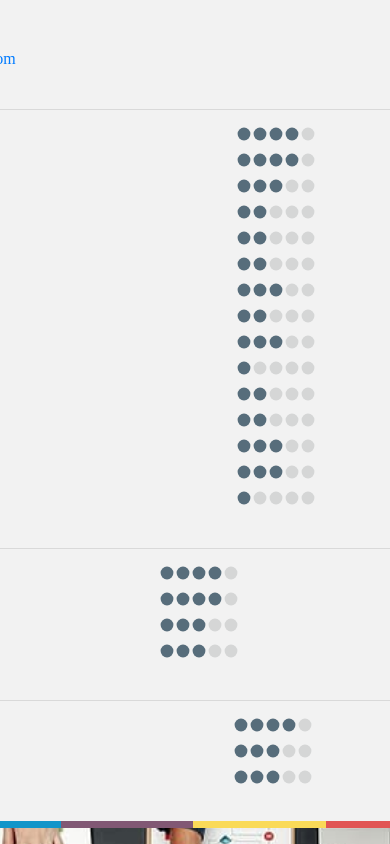
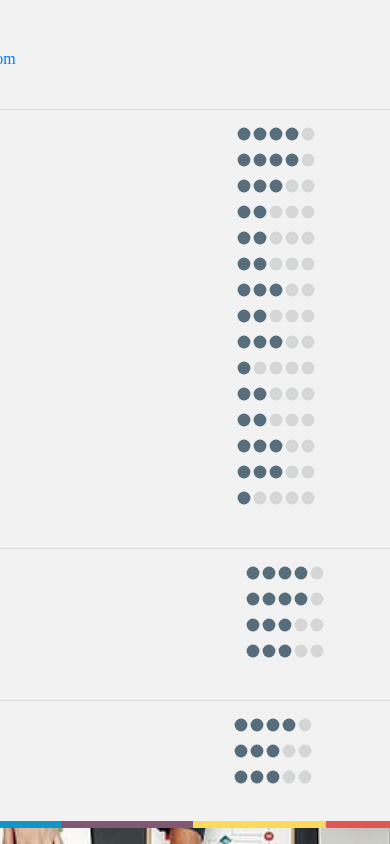
Before and after one commit to BJSamuel/BJSam.github.io, an Angular app: page / in a window 390 px wide. Shown: the part 1007-1851 px from the top of the page. Built offline with nearby package versions, Linux system fonts and the light colour scheme.

Commit message:
software padding test1

```diff
--- a/src/app/main-resume/main-resume.component.scss
+++ b/src/app/main-resume/main-resume.component.scss
@@ -154,7 +154,7 @@ background: linear-gradient(to right,#7dc57c 0,#7dc57c 16.6%,#1295c9 16.6%,#1295
 #RSoftwaresTB{
   tr{
     td:nth-child(even){
-      padding-left: 12em !important;
+      padding-left: 20em !important;
     }
   }
 }
```
